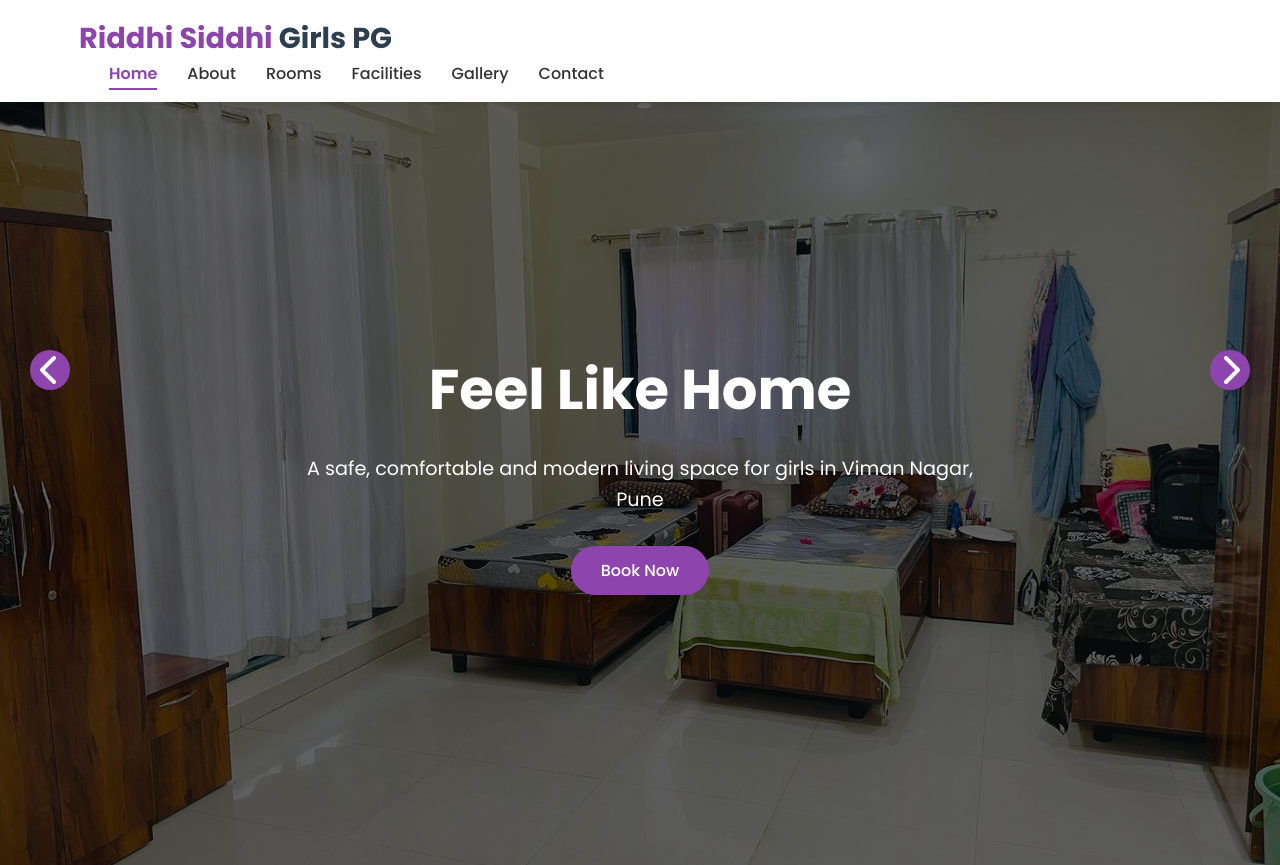
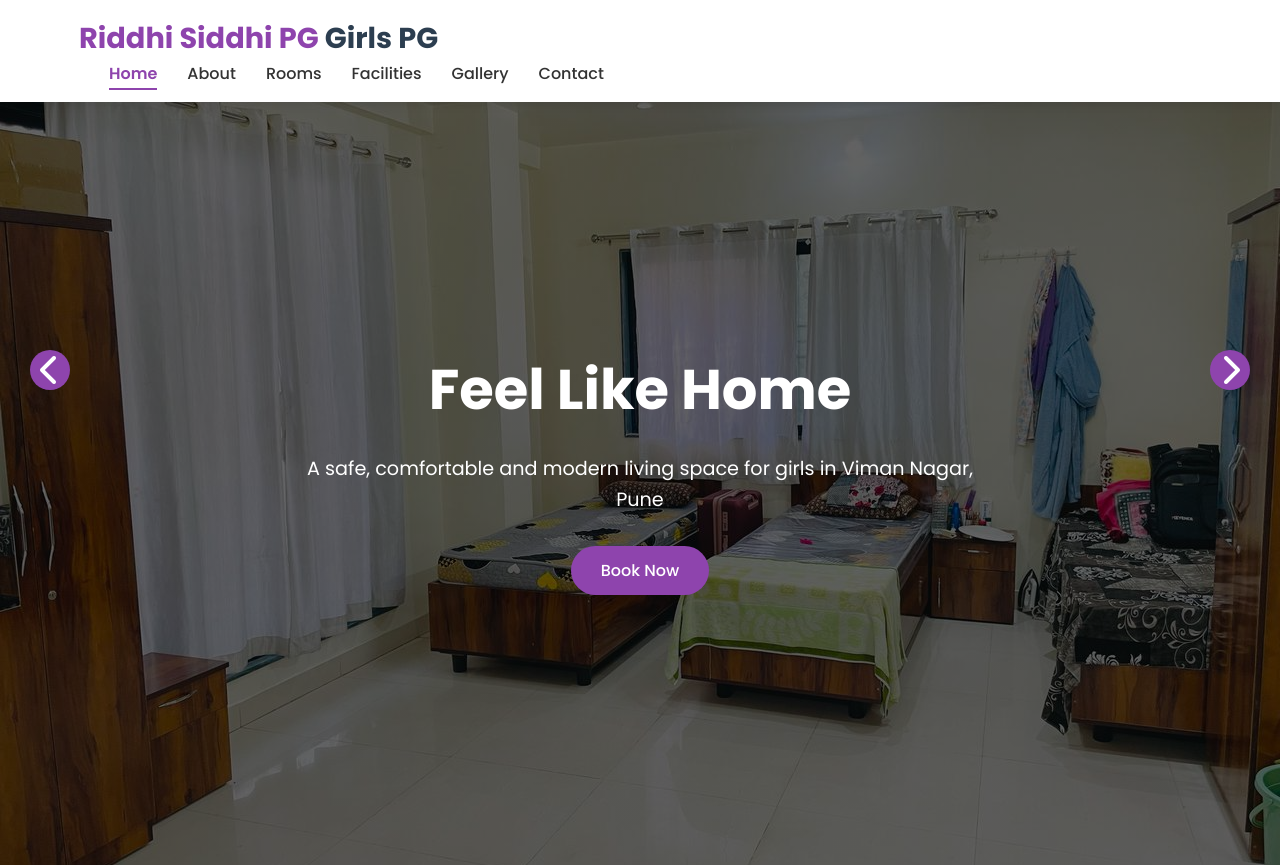
Before and after one commit to Neerajgadiya/RiddhiSiddhiPG, a plain HTML site: page RiddhiSiddhi/index.html in a window 1280 px wide. Shown: the top 865 px of the page. Drawn offline with Linux system fonts and the light colour scheme; files whose address does not match are found by name.

Commit message:
Update index.html

```diff
--- a/RiddhiSiddhi/index.html
+++ b/RiddhiSiddhi/index.html
@@ -13,7 +13,7 @@
     <header>
         <div class="container">
             <div class="logo">
-                <h1>Riddhi Siddhi <span>Girls PG</span></h1>
+                <h1>Riddhi Siddhi PG <span>Girls PG</span></h1>
             </div>
             <nav>
                 <ul>
```
